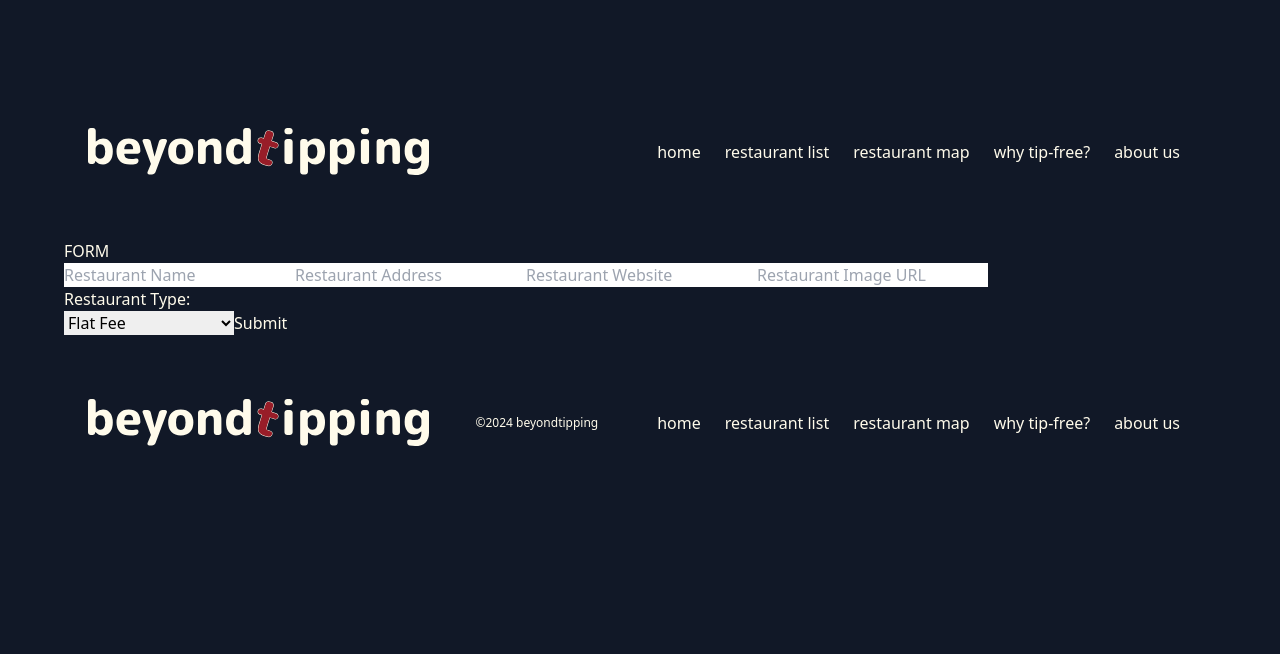
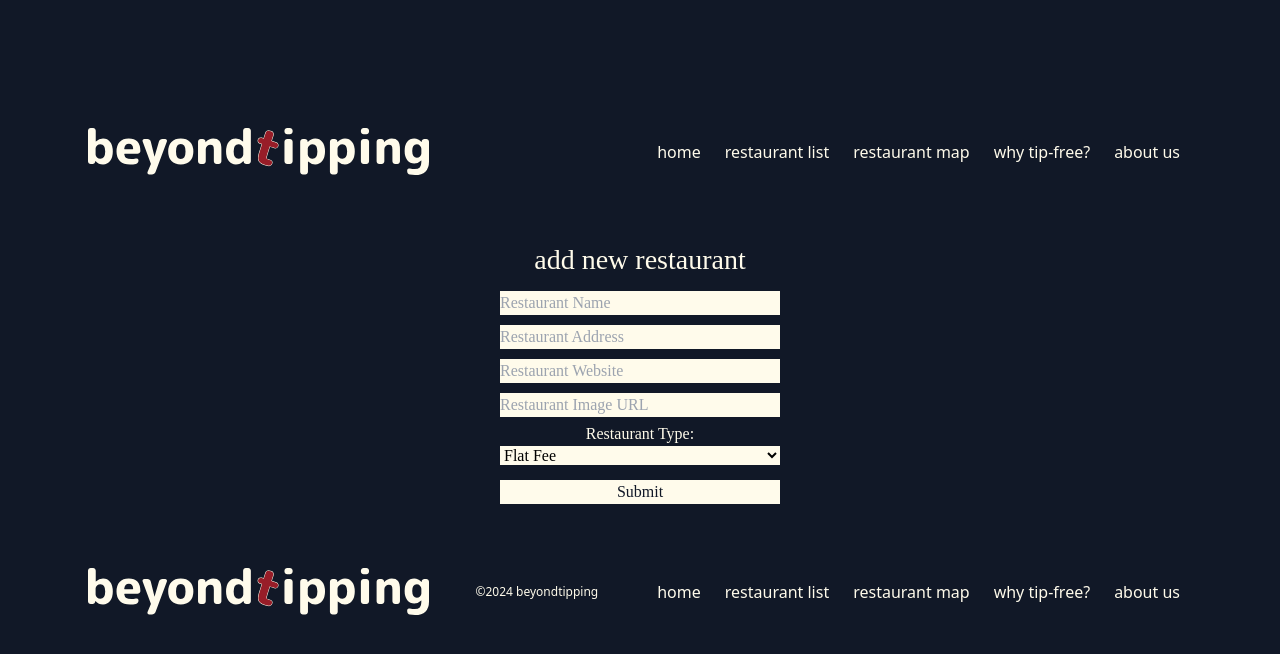
Before and after one commit to henry-oberholtzer/beyondtipping, a React (Vite) app: page /form in a window 1280 px wide. Shown: the top 654 px of the page. Built offline with nearby package versions, Linux system fonts and the light colour scheme; no server answers; a web font is replaced by a local one.

Commit message:
form working

```diff
--- a/src/App.css
+++ b/src/App.css
@@ -99,8 +99,35 @@ body {
   background-color: #111827;
 }
 
-#restaurantName,
-#restaurantAddress,
-#restaurantType {
+.input {
   color: black;
+  width: 280px;
+  margin-top: 10px;
+  background-color: #fffbeb;
 }
+
+#formInputs {
+  display: flex;
+  flex-direction: column;
+  width: fit-content;
+  margin-left: auto;
+  margin-right: auto;
+  font-family: 'rounded';
+}
+
+#formInputs p {
+  margin-top: 5px;
+  margin-bottom: -10px;
+  text-align: center;
+}
+
+#formInputs h1 {
+  text-align: center;
+  font-size: 28px;
+}
+
+#formInputs button {
+  margin-top: 15px;
+  background-color: #fffbeb;
+  color: #111827;
+}
--- a/src/components/Form.tsx
+++ b/src/components/Form.tsx
@@ -1,8 +1,11 @@
+import { createRestaurant } from "../api_helper";
+import { FormEvent } from 'react';
+
 export const Form = () => {
 
     const apiKey = import.meta.env.VITE_API_KEY;
 
-    const makeCall = async (address) => {
+    const makeCall = async (address: string) => {
         const requestOptions = {
             method: 'GET',
         };
@@ -10,11 +13,8 @@ export const Form = () => {
             const response = await fetch(`https://api.geoapify.com/v1/geocode/search?text=${address}&apiKey=${apiKey}`, requestOptions)
             if (response.ok) {
                 const responseData = await response.json();
-                console.log(responseData);
                 const lat = responseData.features[0].properties.lat;
                 const lon = responseData.features[0].properties.lon;
-                console.log(lat);
-                console.log(lon);
                 return [lat, lon];
             } else {
                 throw new Error('Failed to fetch');
@@ -26,44 +26,50 @@ export const Form = () => {
     }
 
 
-    const handleSubmit = async (event) => {
-        event.preventDefault(); // Prevents the default form submission behavior
+    const handleSubmit = async (event: FormEvent<HTMLFormElement>) => {
+        event.preventDefault();
 
-        // Extracting values from input fields
-        const name = document.getElementById("restaurantName").value;
-        const address = document.getElementById("restaurantAddress").value;
-        const website = document.getElementById("restaurantWebsite").value; // Extracting website value
-        const imageUrl = document.getElementById("restaurantImageURL").value; // Extracting imageURL value
-        const type_id = document.getElementById("restaurantType").value;
+        const nameElement = document.getElementById("restaurantName") as HTMLInputElement;
+        const addressElement = document.getElementById("restaurantAddress") as HTMLInputElement;
+        const websiteElement = document.getElementById("restaurantWebsite") as HTMLInputElement;
+        const imageURLElement = document.getElementById("restaurantImageURL") as HTMLInputElement;
+        const typeElement = document.getElementById("restaurantType") as HTMLSelectElement;
 
-        // Making the API call to get latitude and longitude
+        if (nameElement && addressElement && websiteElement && imageURLElement && typeElement) {
+            const name = nameElement.value;
+            const address = addressElement.value;
+            const website = websiteElement.value;
+            const imageUrl = imageURLElement.value;
+            const type_id = typeElement.value;
+
             const [lat, lon] = await makeCall(address);
 
-        // Creating the restaurantData object with latitude and longitude
             const restaurantData = {
                 name: name,
                 address: address,
-            website: website, // Adding website to the object
-            imageUrl: imageUrl, // Adding imageURL to the object
-            type_id: parseInt(type_id), // Converting type_id to an integer
-            latitude: lat,  // Adding latitude to the object
-            longitude: lon  // Adding longitude to the object
+                website: website,
+                imageUrl: imageUrl,
+                type_id: parseInt(type_id),
+                latitude: lat,
+                longitude: lon
             };
-
-        // Do whatever you want with the restaurantData object, for example, log it to console
-        console.log(restaurantData);
+            createRestaurant(restaurantData);
+        } else {
+            console.error("One or more elements not found.");
+        }
     };
 
     return (
         <>
-            <h1>FORM</h1>
             <form id="newRestaurantForm" onSubmit={handleSubmit}>
-                <input type="text" id="restaurantName" name="name" placeholder="Restaurant Name" />
-                <input type="text" id="restaurantAddress" name="address" placeholder="Restaurant Address" />
-                <input type="text" id="restaurantWebsite" name="website" placeholder="Restaurant Website" />
-                <input type="text" id="restaurantImageURL" name="imageURL" placeholder="Restaurant Image URL" />
+                <div id="formInputs">
+                    <h1>add new restaurant</h1>
+                    <input type="text" className="input" id="restaurantName" name="name" placeholder="Restaurant Name" />
+                    <input type="text" className="input" id="restaurantAddress" name="address" placeholder="Restaurant Address" />
+                    <input type="text" className="input" id="restaurantWebsite" name="website" placeholder="Restaurant Website" />
+                    <input type="text" className="input" id="restaurantImageURL" name="imageURL" placeholder="Restaurant Image URL" />
                     <p>Restaurant Type:</p>
-                <select id="restaurantType" name="type">
+                    <select className="input" id="restaurantType" name="type">
                         <option value="1">Flat Fee</option>
                         <option value="2">18% Service Fee</option>
                         <option value="3">20% Service Fee</option>
@@ -71,6 +77,7 @@ export const Form = () => {
                         <option value="6">Other % Service Fee</option>
                     </select>
                     <button type="submit" id="restaurantSubmit">Submit</button>
+                </div>
             </form>
         </>
     );
```
Also changed, not shown: 2 other files (tests, documents, lock files or other folders). Lines whose indentation alone changed are shown as unchanged.
